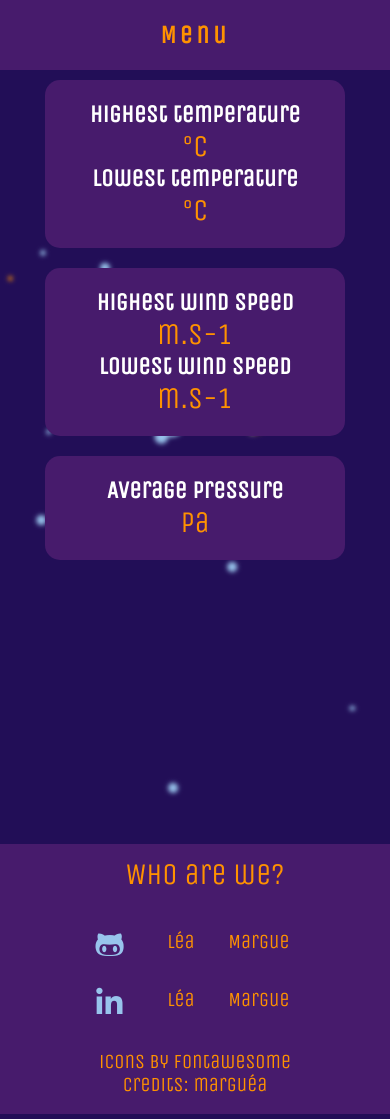
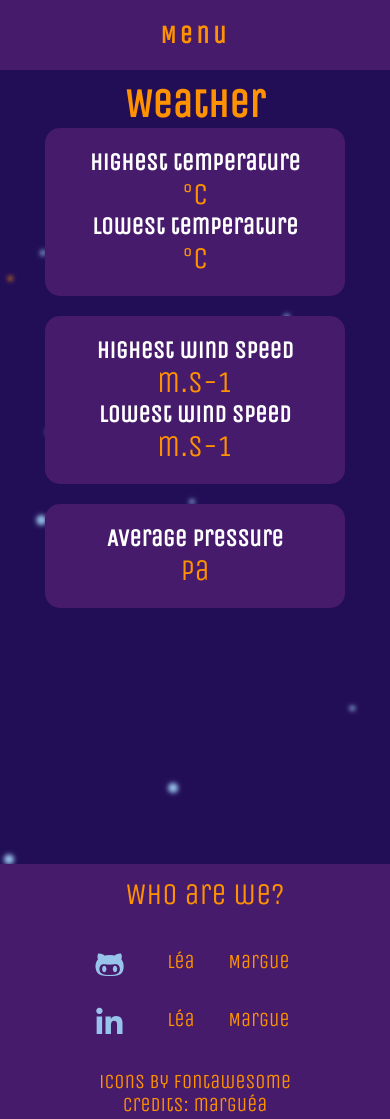
Before and after one commit to leabuende/life-on-mars, a plain HTML site: page weather.html in a window 390 px wide. Drawn offline with nearby package versions, Linux system fonts and the light colour scheme; no server answers.

Commit message:
change sizes

```diff
--- a/style.css
+++ b/style.css
@@ -96,7 +96,7 @@ nav{
 
 /*Main page*/
 main{
-    height:100vh;
+    min-height:100vh;
     padding-top:80px;
 }
 .welcome{
@@ -162,6 +162,20 @@ main{
     display: flex;
     justify-content: center;
 }
+@media (max-width: 480px) {
+    .welcome h1{
+        font-family: 'Unica One', cursive;
+        font-size: 40px;
+        color:#FF9200;
+    }
+    .welcome p{
+        font-size: 12px;
+    }
+    .links{
+        display: none;
+    }
+  }
+
 /*Weather*/
 .card{
     margin-bottom: 20px;
@@ -234,11 +248,10 @@ main{
 /*Footer*/
 /*Footer*/
 footer{
-    bottom: 0;
+margin-top:20px;
+position: relative;
 }
-@media (max-height:600px){
-    footer { position: static; }
-}
+
 .footer-entire{
     width:100%;
     height:70px;
--- a/weather.html
+++ b/weather.html
@@ -4,6 +4,8 @@
       href="https://fonts.googleapis.com/css2?family=Unica+One&display=swap"
       rel="stylesheet"
     />
+    <meta name=viewport content="width=device-width, initial-scale=1">
+
     <style>
       .menu {
         width: 100vw;
@@ -28,6 +30,9 @@
         .smallscreen {
           display: none;
         }
+      }
+      main{
+          height:auto;
       }
     </style>
   </head>
@@ -56,6 +61,14 @@
         </div>
       </nav>
       <main>
+
+        <div class="welcome">
+            <div class="text">
+              <h1>
+                Weather
+              </h1>
+            </div>
+          </div>
         <div class="row">
           <div class="card">
             <h2>Highest temperature</h2>
```
Also changed, not shown: about.html (+2 -0 lines), index.html (+1 -0 lines), insta.html (+1 -0 lines).
